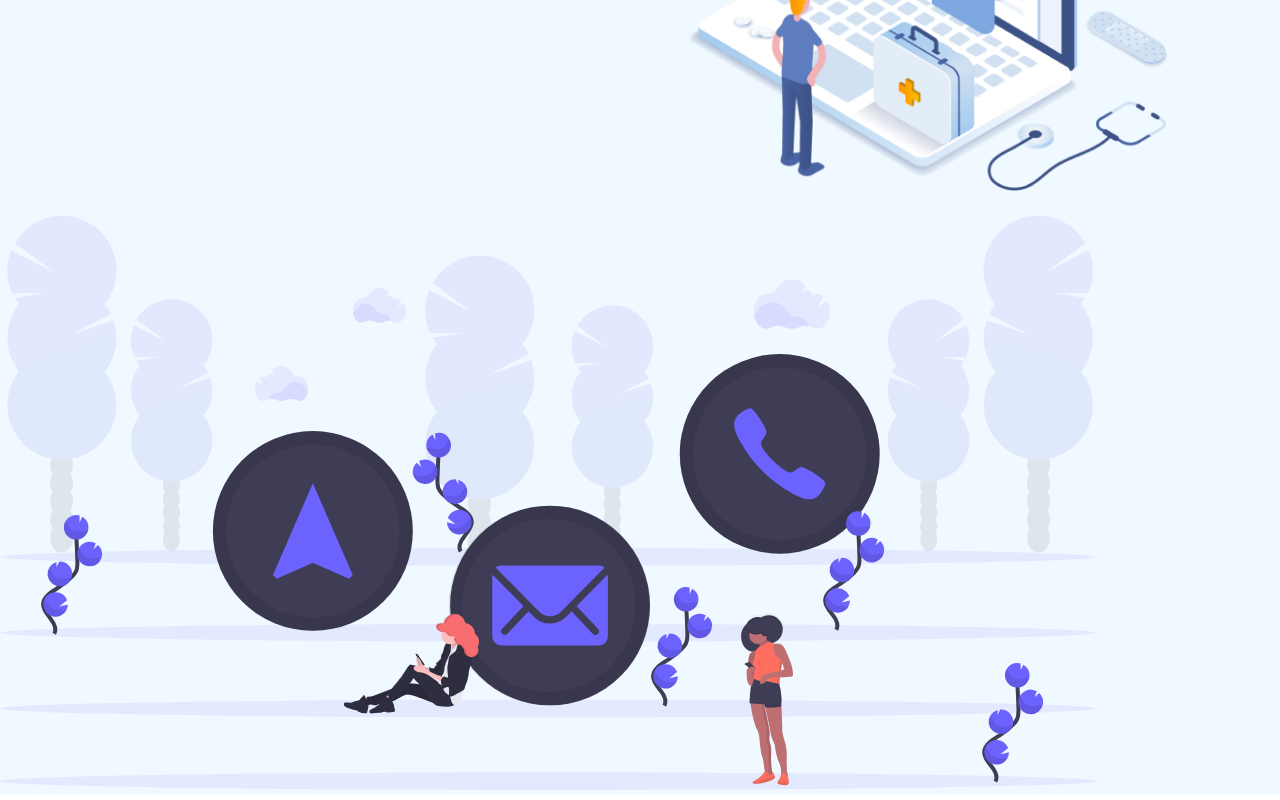
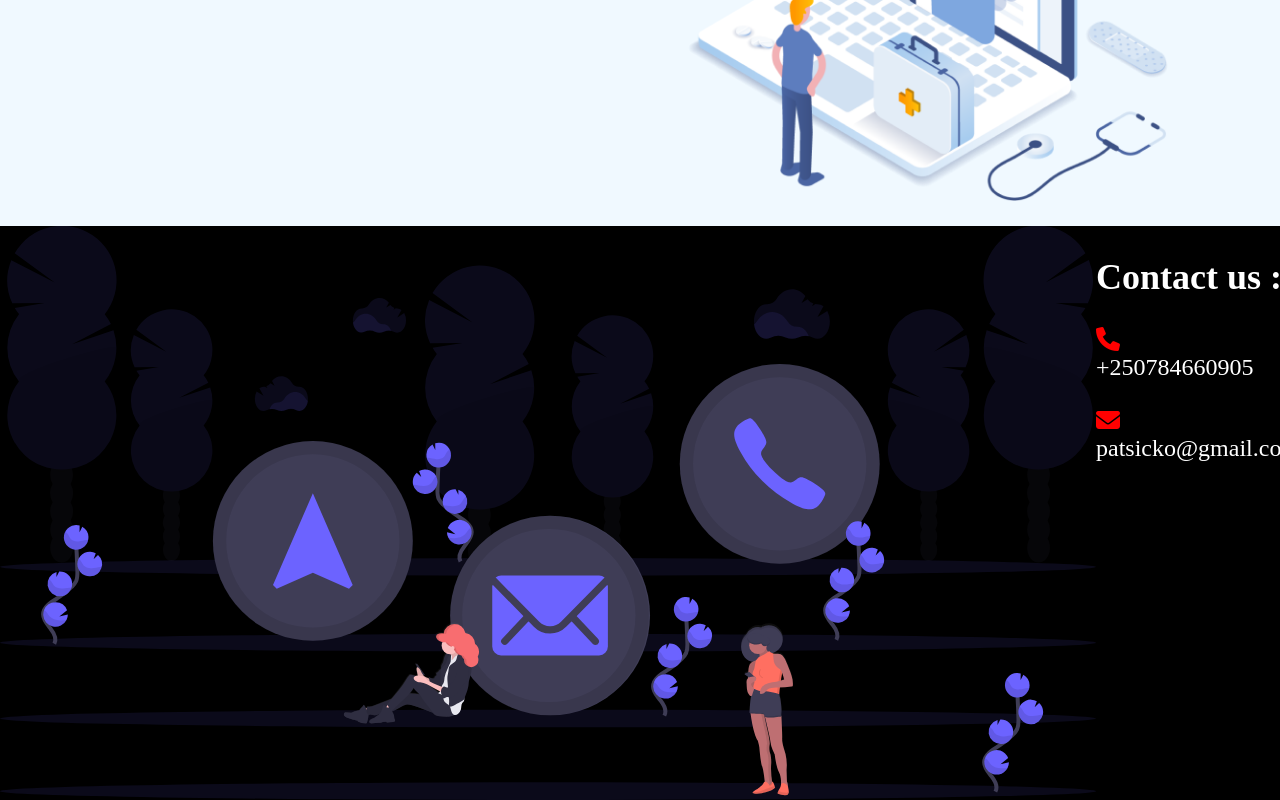
Before and after one commit to patsicko/eHealth, a plain HTML site: page index.html in a window 1280 px wide. Shown: the part 1336-2136 px from the top of the page. Drawn offline with Linux system fonts and the light colour scheme.

Commit message:
Feat:e-health

```diff
--- a/index.html
+++ b/index.html
@@ -6,6 +6,7 @@
     <meta name="viewport" content="width=device-width, initial-scale=1.0">
     <title>eHealth</title>
     <link rel="stylesheet" href="font-6/css/all.css">
+    <link rel="stylesheet" href="https://cdnjs.cloudflare.com/ajax/libs/font-awesome/4.7.0/css/font-awesome.min.css">
     <link rel="stylesheet" href="style.css">
 
 </head>
@@ -15,8 +16,14 @@
         <div class="header">
             <div class="logo" >
                 <img src="./logo.png" alt="logo" height="280px" width="280px">
+
+
+
+
             </div>
+
             <div class="navigations">
+
                    <div class="home">
                    <a href="#">Home</a>
                    </div>
@@ -73,6 +80,12 @@
 
         <div class="footer">
             <img src="./photo.svg" alt="contact us">
+
+            <div class="contact">
+                <h2>Contact us :</h2>
+                <i class="fa-solid fa-phone"></i> &nbsp; &nbsp;  +250784660905 <br><br>
+                <i class="fa-solid fa-envelope"></i> &nbsp; &nbsp;   patsicko@gmail.com
+            </div>
         </div>
 
 
--- a/style.css
+++ b/style.css
@@ -92,3 +92,21 @@ color: #ffffff;
 h1{
     font-family: sans-serif;
 }
+
+.footer{
+    background-color: #000000;
+    display: grid;
+    grid-template-columns: 1fr 1fr;
+}
+
+.contact{
+    color: #ffffff;
+    font-size: 1.5rem;
+}
+.fa-solid{
+    color: red;
+
+}
+h2{
+    color: #ffffff;
+}
```
